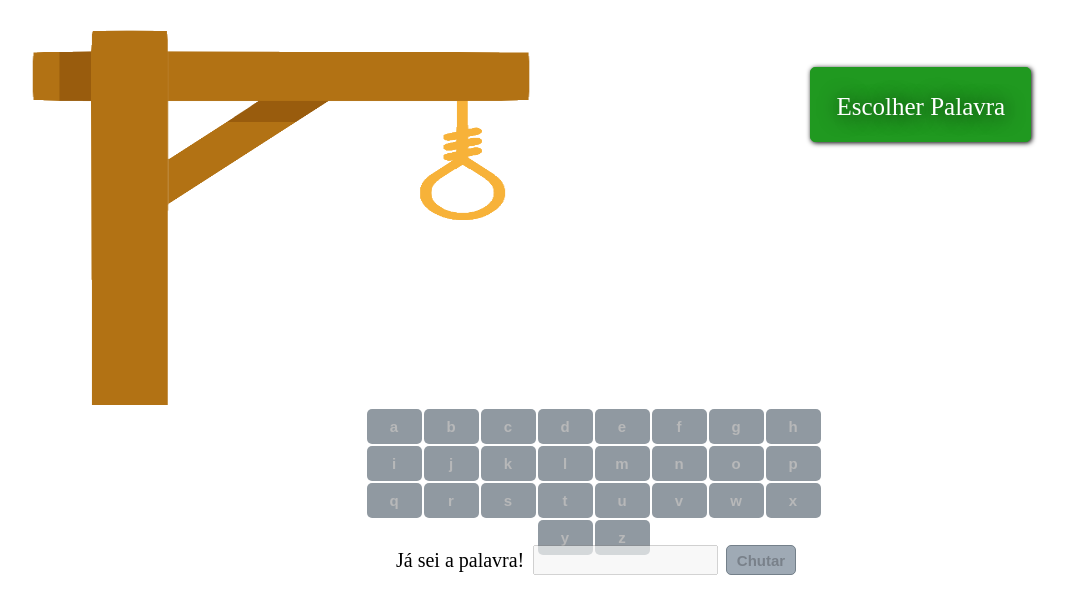
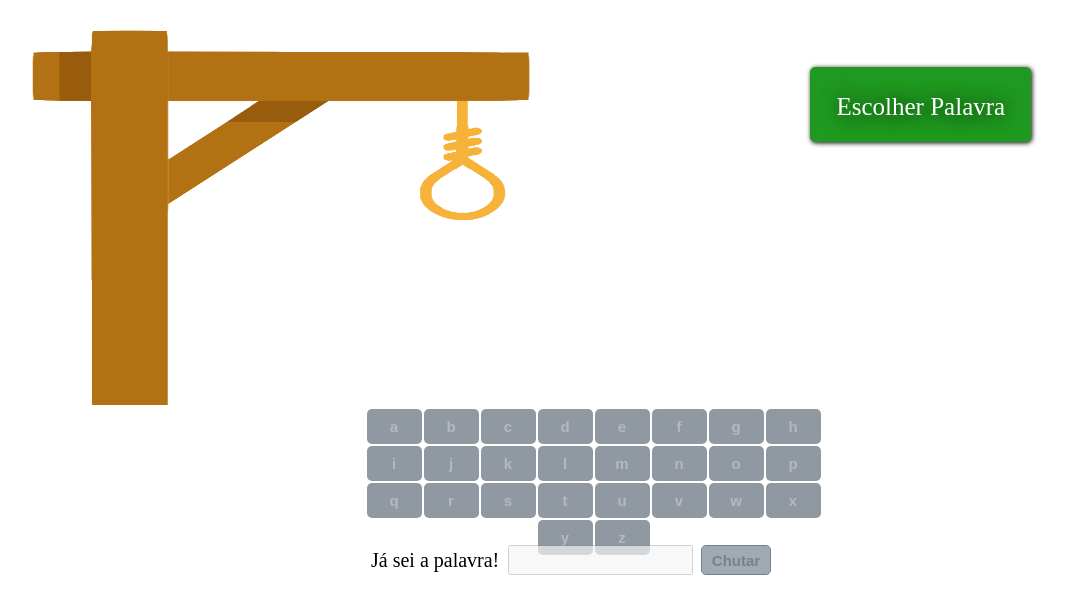
Before and after one commit to brenokamura/projeto8-jogoforca-, a React (Create React App) app: page / in a window 1280 px wide. Shown: the top 614 px of the page, without its empty margins (109-1176 px from the left). Built offline with nearby package versions, Linux system fonts and the light colour scheme.

Commit message:
Update style.css
correcoes

```diff
--- a/public/css/style.css
+++ b/public/css/style.css
@@ -81,7 +81,7 @@ height: auto;
   margin: 12px auto;
   display: flex;
   justify-content: space-between;
-  margin-right: 375px;
+  margin-right: 400px;
 }
 
 .footer button{
```
